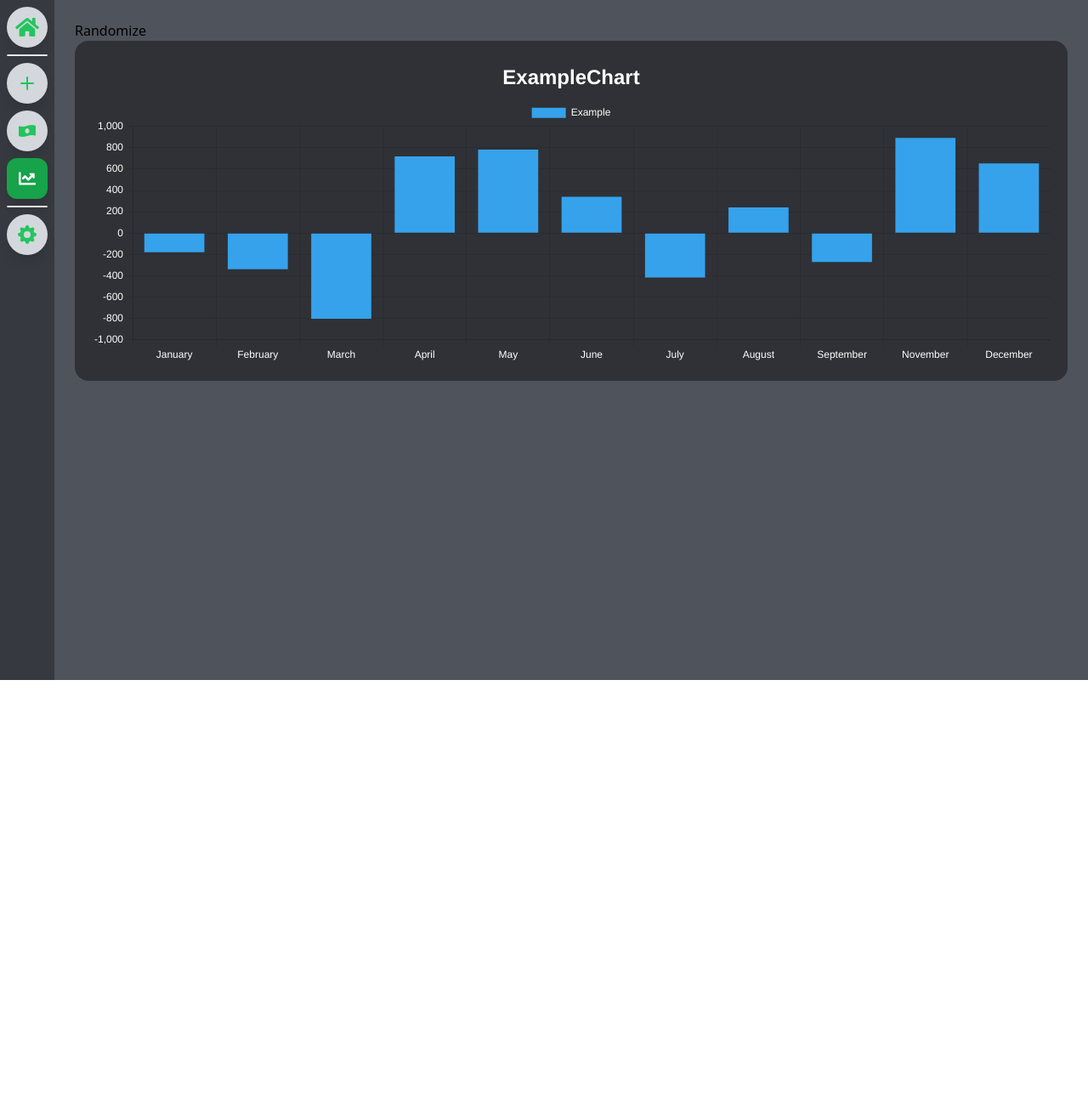
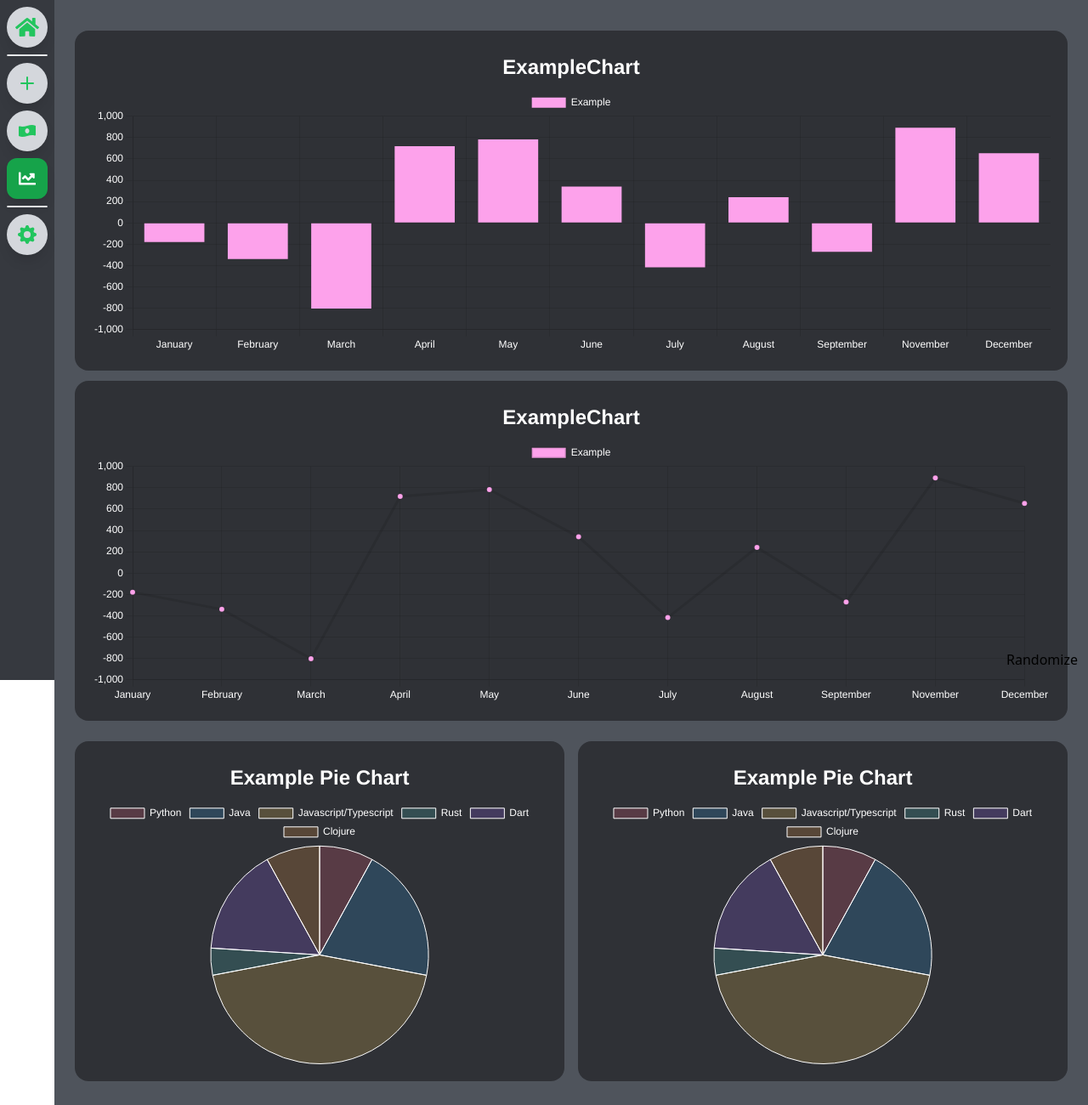
Before and after one commit to JOmarCuenca/tailwindcss-gatsby-chartjs-react-dashboard-template, a Gatsby site: page /graphs in a window 1280 px wide. Shown: the top 1300 px of the page at 85% size. Before the commit the page ends 800 px from the top, so only its background shows below. Built offline with nearby package versions, Linux system fonts and the light colour scheme; Gatsby itself is replaced by a stand-in of ours.

Commit message:
Changed charts name File Added Line Chart & Pie Chart

```diff
--- /dev/null
+++ b/src/components/charts.tsx
@@ -0,0 +1,160 @@
+import React, { FC } from "react";
+import { Bar, Line, Pie } from "react-chartjs-2";
+
+import {
+  Chart as ChartJS,
+  CategoryScale,
+  LinearScale,
+  BarElement,
+  PointElement,
+  LineElement,
+  ArcElement,
+  Title,
+  Legend,
+  Tooltip,
+} from 'chart.js';
+
+ChartJS.register(
+  CategoryScale,
+  LinearScale,
+  BarElement,
+  PointElement,
+  LineElement,
+  ArcElement,
+  Title,
+  Legend,
+  Tooltip
+);
+
+interface Props {
+    data : any,
+    title: string
+}
+
+const BarChart : FC<Props> = (p) => {
+
+    const options = {
+        responsive: true,
+        maintainAspectRatio : false,
+        scales: {
+          x: {
+            ticks: {
+              // // For a category axis, the val is the index so the lookup via getLabelForValue is needed
+              // callback: function(val, index) {
+              //   // Hide the label of every 2nd dataset
+              //   return index % 2 === 0 ? this.getLabelForValue(val) : '';
+              // },
+              color: 'white',
+            }
+          },
+          y: {
+            ticks: {
+              color: 'white',
+            }
+          }
+        },
+        plugins: {
+          legend: {
+            position: 'top' as const,
+            labels: {
+              color: "#FFFFFF",
+            }
+          },
+          title: {
+            display: true,
+            text: p.title,
+            color: "#FFFFFF",
+            font : {
+              size : 24
+            }
+          },
+        },
+      };
+
+    return <Bar data={p.data} options={options}  />;
+
+}
+
+const LineChart : FC<Props> = (p) => {
+
+  const options = {
+      responsive: true,
+      maintainAspectRatio : false,
+      scales: {
+        x: {
+          ticks: {
+            // // For a category axis, the val is the index so the lookup via getLabelForValue is needed
+            // callback: function(val, index) {
+            //   // Hide the label of every 2nd dataset
+            //   return index % 2 === 0 ? this.getLabelForValue(val) : '';
+            // },
+            color: 'white',
+          }
+        },
+        y: {
+          ticks: {
+            color: 'white',
+          }
+        }
+      },
+      plugins: {
+        legend: {
+          position: 'top' as const,
+          labels: {
+            color: "#FFFFFF",
+          }
+        },
+        title: {
+          display: true,
+          text: p.title,
+          color: "#FFFFFF",
+          font : {
+            size : 24
+          }
+        },
+      },
+    };
+
+  return <Line data={p.data} options={options}  />;
+
+}
+
+interface PieChartProps {
+  data : any,
+  title: string
+}
+
+const PieChart : FC<PieChartProps> = (p) => {
+
+  const options = {
+    responsive: true,
+    maintainAspectRatio : false,
+    plugins: {
+      legend: {
+        position: 'top' as const,
+        labels: {
+          color: "#FFFFFF",
+        }
+      },
+      title: {
+        display: true,
+        text: p.title,
+        color: "#FFFFFF",
+        font : {
+          size : 24
+        }
+      },
+    },
+  };
+
+  return <Pie options={options} data={p.data} />;
+
+}
+
+
+
+export {
+  BarChart,
+  LineChart,
+  PieChart
+};
--- a/src/components/charts/bar.tsx
+++ /dev/null
@@ -1,72 +0,0 @@
-import React, { FC } from "react";
-import { Bar } from "react-chartjs-2";
-
-import {
-  Chart as ChartJS,
-  CategoryScale,
-  LinearScale,
-  BarElement,
-  Title,
-  Legend,
-  Tooltip,
-} from 'chart.js';
-
-ChartJS.register(
-  CategoryScale,
-  LinearScale,
-  BarElement,
-  Title,
-  Legend,
-  Tooltip
-);
-
-interface Props {
-    data : any,
-    title: string
-}
-
-const BarChart : FC<Props> = (p) => {
-
-    const options = {
-        responsive: true,
-        maintainAspectRatio : false,
-        scales: {
-          x: {
-            ticks: {
-              // // For a category axis, the val is the index so the lookup via getLabelForValue is needed
-              // callback: function(val, index) {
-              //   // Hide the label of every 2nd dataset
-              //   return index % 2 === 0 ? this.getLabelForValue(val) : '';
-              // },
-              color: 'white',
-            }
-          },
-          y: {
-            ticks: {
-              color: 'white',
-            }
-          }
-        },
-        plugins: {
-          legend: {
-            position: 'top' as const,
-            labels: {
-              color: "#FFFFFF",
-            }
-          },
-          title: {
-            display: true,
-            text: p.title,
-            color: "#FFFFFF",
-            font : {
-              size : 24
-            }
-          },
-        },
-      };
-
-    return <Bar data={p.data} options={options}  />;
-
-}
-
-export default BarChart;
--- a/src/components/layout.tsx
+++ b/src/components/layout.tsx
@@ -16,7 +16,7 @@ const Layout = ({ children }) => {
     <>
       <PanelSideBar/>
       <div
-        className="min-h-screen bg-gray-600 ml-16 p-6"
+        className="layout"
       >
         <main>{children}</main>
       </div>
--- a/src/pages/graphs.tsx
+++ b/src/pages/graphs.tsx
@@ -1,25 +1,63 @@
 import faker from "faker";
 import React, { FC, useState } from "react";
-import BarChart from "../components/charts/bar";
+import { BarChart, LineChart, PieChart } from "../components/charts";
 import Layout from "../components/layout";
 import Seo from "../components/seo";
 
 const labels = ['January', 'February', 'March', 'April', 'May', 'June', 'July', 'August', 'September', 'November', 'December'];
+const programming_languages = [
+  'Python',
+  'Java',
+  'Javascript/Typescript',
+  'Rust',
+  'Dart',
+  'Clojure'
+];
 
-const GraphsScreen : FC = () => {
+const GraphsScreen: FC = () => {
 
   const BASE_DATA = {
     labels,
     datasets: [
       {
         label: 'Example',
-            backgroundColor: 'rgb(53, 162, 235)',
+        backgroundColor: 'rgb(253, 162, 235)',
         data: labels.map(() => faker.datatype.number({ min: -1000, max: 1000 })),
       },
     ],
   };
 
+  const BASE_PIE_DATA = {
+    labels: programming_languages,
+    datasets: [
+      {
+        label: '# of Votes',
+        data: programming_languages.map(() => faker.datatype.number(15)),
+        backgroundColor: [
+          'rgba(255, 99, 132, 0.2)',
+          'rgba(54, 162, 235, 0.2)',
+          'rgba(255, 206, 86, 0.2)',
+          'rgba(75, 192, 192, 0.2)',
+          'rgba(153, 102, 255, 0.2)',
+          'rgba(255, 159, 64, 0.2)',
+        ],
+        // borderColor: [
+        //   'rgba(255, 99, 132, 1)',
+        //   'rgba(54, 162, 235, 1)',
+        //   'rgba(255, 206, 86, 1)',
+        //   'rgba(75, 192, 192, 1)',
+        //   'rgba(153, 102, 255, 1)',
+        //   'rgba(255, 159, 64, 1)',
+        // ],
+        borderWidth: 1,
+      },
+    ],
+  };
+
   const [data, setData] = useState(BASE_DATA);
+  const [pie_data, setPie_Data] = useState(BASE_PIE_DATA);
+
+  function randomColor(){return faker.commerce.color();};
 
   function randomize(e: any) {
     e.preventDefault();
@@ -27,8 +65,17 @@ const GraphsScreen : FC = () => {
       ...data,
       datasets: [{
         label: 'Example',
-            backgroundColor: 'rgb(53, 162, 235)',
+        backgroundColor: randomColor(),
         data: labels.map(() => faker.datatype.number({ min: -1000, max: 1000 })),
+      }]
+    });
+    setPie_Data({
+      ...pie_data,
+      datasets: [{
+        label: '# of Votes',
+        data: programming_languages.map(() => faker.datatype.number(15)),
+        backgroundColor: programming_languages.map(randomColor),
+        borderWidth: 1,
       }]
     });
   }
@@ -36,11 +83,22 @@ const GraphsScreen : FC = () => {
 
   return <Layout>
     <Seo title="Graphs" />
-        <button onClick={randomize} >Randomize</button>
-        {/* <Chart options={options} type="bar" data={data} /> */}
-        <div className="bg-gray-800 p-5 rounded-2xl min-h-[50vh]">
+    <button className="fixed bottom-3 right-3 " onClick={randomize} >Randomize</button>
+    <div className="my-3 bg-gray-800 p-5 rounded-2xl min-h-[50vh]">
       <BarChart title="ExampleChart" data={data} />
     </div>
+    <div className="my-3 bg-gray-800 p-5 rounded-2xl min-h-[50vh]">
+      <LineChart title="ExampleChart" data={data} />
+    </div>
+    <div className="grid grid-cols-1 md:grid-cols-2 gap-4">
+      <div className="my-3 bg-gray-800 p-5 rounded-2xl min-h-[50vh]">
+        <PieChart title={"Example Pie Chart"} data={pie_data} />
+      </div>
+      <div className="my-3 bg-gray-800 p-5 rounded-2xl min-h-[50vh]">
+        <PieChart title={"Example Pie Chart"} data={pie_data} />
+      </div>
+    </div>
+
   </Layout>;
 
 }
--- a/src/pages/index.tsx
+++ b/src/pages/index.tsx
@@ -4,7 +4,7 @@ import faker from 'faker';
 
 import Layout from "../components/layout";
 import Seo from "../components/seo";
-import BarChart from "../components/charts/bar";
+import {BarChart} from "../components/charts";
 
 const labels = ['January', 'February', 'March', 'April', 'May', 'June', 'July', 'August', 'September', 'November', 'December'];
 
```
Lines whose indentation alone changed are shown as unchanged.
